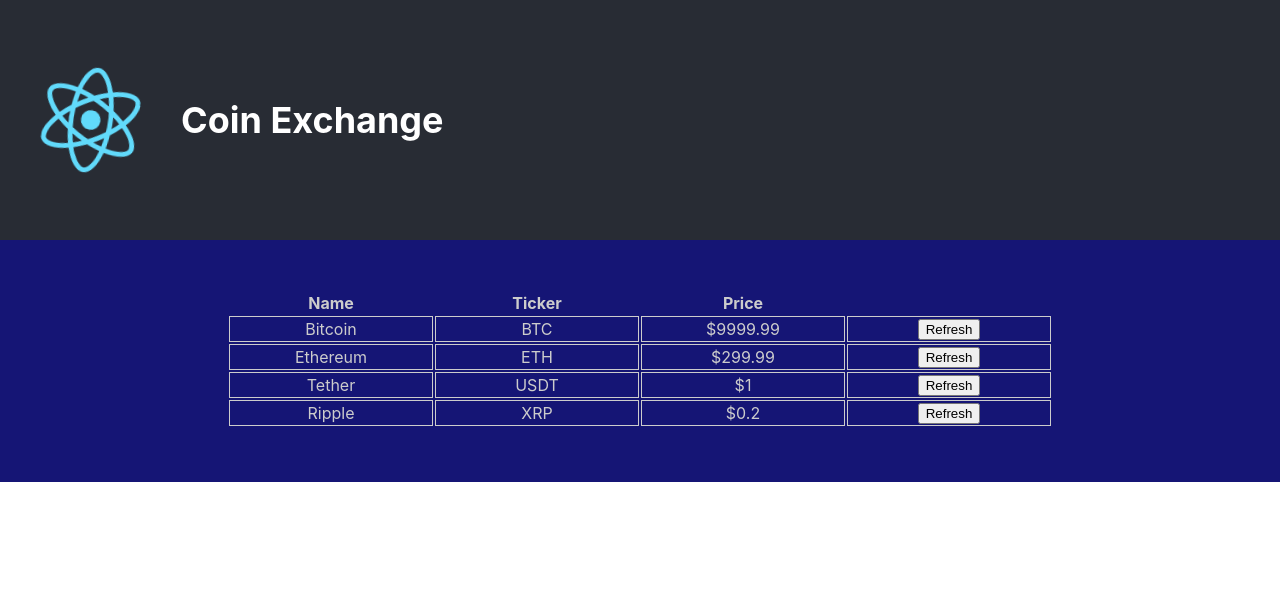
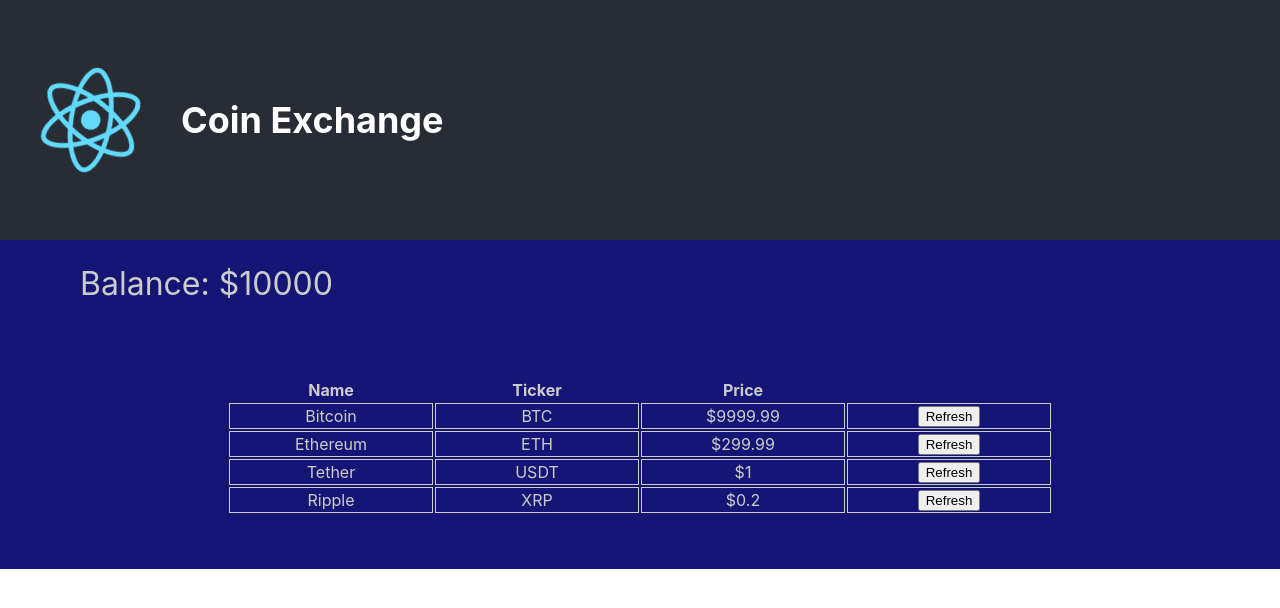
Before and after one commit to Builtockchain/coin-exchange, a React (Create React App) app: page / in a window 1280 px wide. Shown: the top 608 px of the page. Built offline with nearby package versions, Linux system fonts and the light colour scheme.

Commit message:
styled components update

```diff
--- a/package.json
+++ b/package.json
@@ -6,9 +6,12 @@
     "@testing-library/jest-dom": "^5.11.4",
     "@testing-library/react": "^11.1.0",
     "@testing-library/user-event": "^12.1.10",
+    "components": "^0.1.0",
     "react": "^17.0.2",
     "react-dom": "^17.0.2",
-    "react-scripts": "4.0.3",
+    "react-scripts": "^3.4.4",
+    "styled": "^1.0.0",
+    "styled-components": "^5.3.3",
     "web-vitals": "^1.0.1"
   },
   "scripts": {
--- a/src/App.js
+++ b/src/App.js
@@ -2,6 +2,7 @@
 import logo from './logo.svg';
 import './App.css';
 import Coin from './components/Coin/Coin';
+import AccountBalance from './components/AccountBalance/AccountBalance'
 
 function App() {
   return (
@@ -12,6 +13,7 @@
           Coin Exchange
         </h1>
       </header>
+      <AccountBalance amount={10000}/>
       <table className="coin-table">
         <thead>
           <tr>
--- /dev/null
+++ b/src/components/AccountBalance/AccountBalance.jsx
@@ -0,0 +1,24 @@
+import React, { Component } from 'react';
+import PropTypes from 'prop-types';
+import styled from 'styled-components';
+
+const Section = styled.section`
+    font-size: 2rem;
+    text-align: left;
+    padding: 1.5rem 0 1.5rem 5rem;
+`;
+
+export default class AccountBalance extends Component {
+    render() {
+        return (
+            <Section>
+              Balance: ${this.props.amount}
+            </Section>
+        );
+    }
+}
+
+
+AccountBalance.propTypes = {
+    amount: PropTypes.number.isRequired
+}
--- a/src/components/Coin/Coin.css
+++ /dev/null
@@ -1,4 +0,0 @@
-.coin-row td{
-    border: 1px solid #cccccc;
-    width: 25vh;
-}
--- a/src/components/Coin/Coin.jsx
+++ b/src/components/Coin/Coin.jsx
@@ -1,6 +1,11 @@
 import React, { Component } from 'react';
-import './Coin.css';
 import PropTypes from 'prop-types';
+import styled from 'styled-components';
+
+const Td = styled.td`
+    border: 1px solid #cccccc;
+    width: 25vh;
+`;
 
 export default class Coin extends Component {
     // _isMounted = false;
@@ -54,17 +59,20 @@
 
     render() {
         return (
-            <tr className="coin-row">
-                <td>{this.props.name}</td>
-                <td>{this.props.ticker}</td>
-                <td>${this.state.price}</td>
-                <td>
+
+            <tr>
+                <Td>{this.props.name}</Td>
+                <Td>{this.props.ticker}</Td>
+                <Td>${this.state.price}</Td>
+                <Td>
                     <form>
                     <button onClick={this.handleClick}>Refresh</button>
                     </form>
-                </td>
+                </Td>
             </tr>
+
         );
+
     }
 }
 
```
Also changed, not shown: 2 other files (tests, documents, lock files or other folders).
